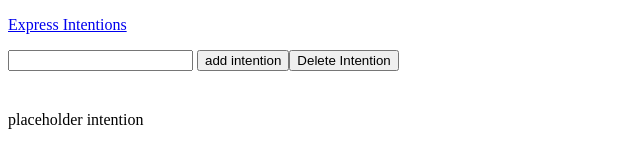
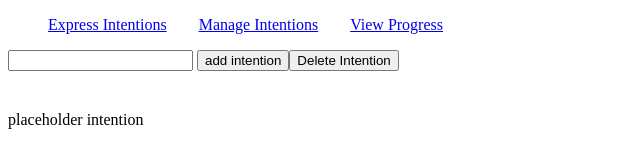
Before and after one commit to erhestrada/intentions-tracker, a website built with Vite: page manageIntentions.html in a window 1280 px wide. Shown: the whole page, without its empty margins (0-640 px from the left). Built offline with nearby package versions, Linux system fonts and the light colour scheme.

Commit message:
add express intentions to nav bar and put nav bar on every page

```diff
--- a/manageIntentions.html
+++ b/manageIntentions.html
@@ -7,9 +7,13 @@
     <link rel="stylesheet" href="style.css">
 </head>
 <body>
-    <a href="index.html">
-        <p>Express Intentions</p>
-    </a>
+    <nav>
+        <ul>
+            <li><a href="index.html">Express Intentions</a></li>
+            <li><a href="manageIntentions.html">Manage Intentions</a></li>
+            <li><a href="progress.html">View Progress</a></li>
+        </ul>
+    </nav>
     <div id="manage-intentions-container">
         <form id="myForm">
             <input id="add-intention-input" type="text" />
```
Also changed, not shown: index.html (+1 -0 lines), progress.html (+1 -0 lines).
